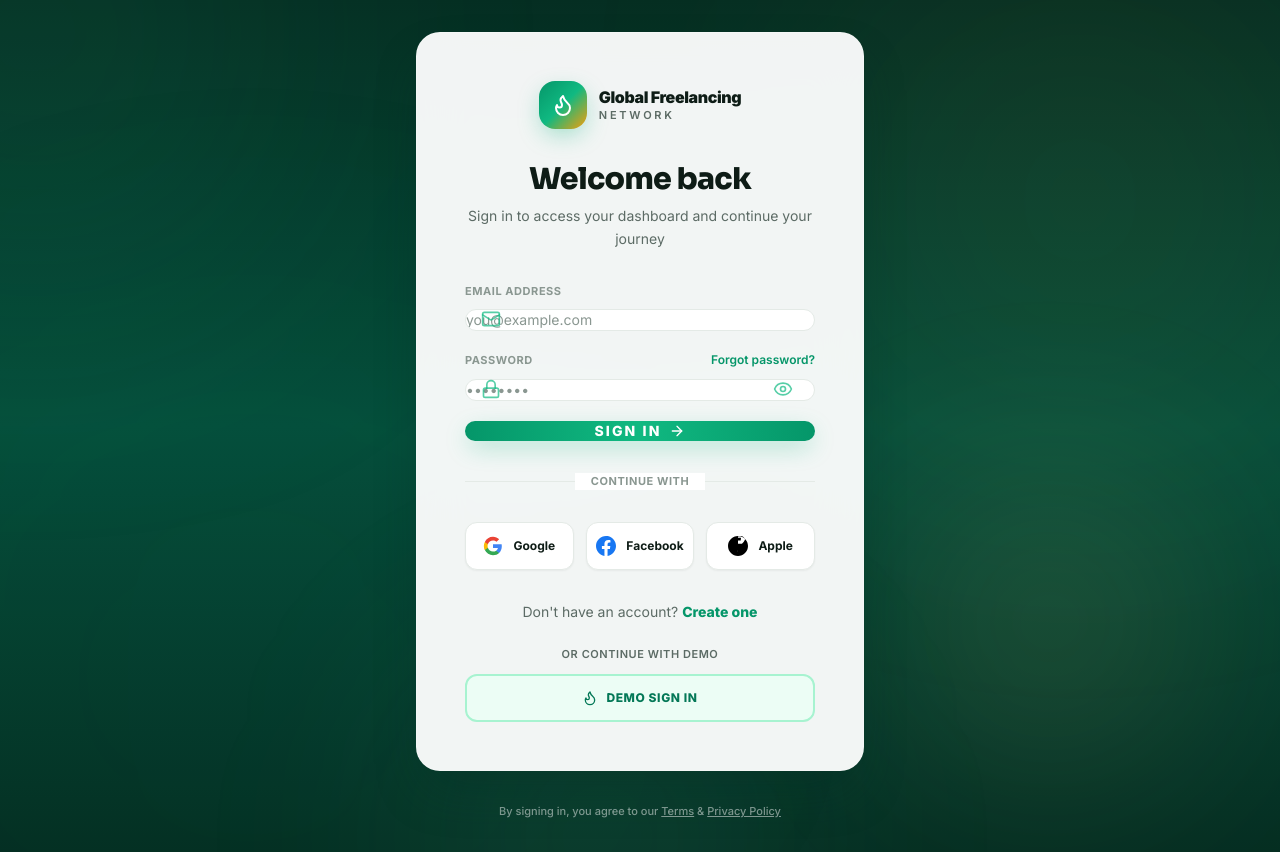
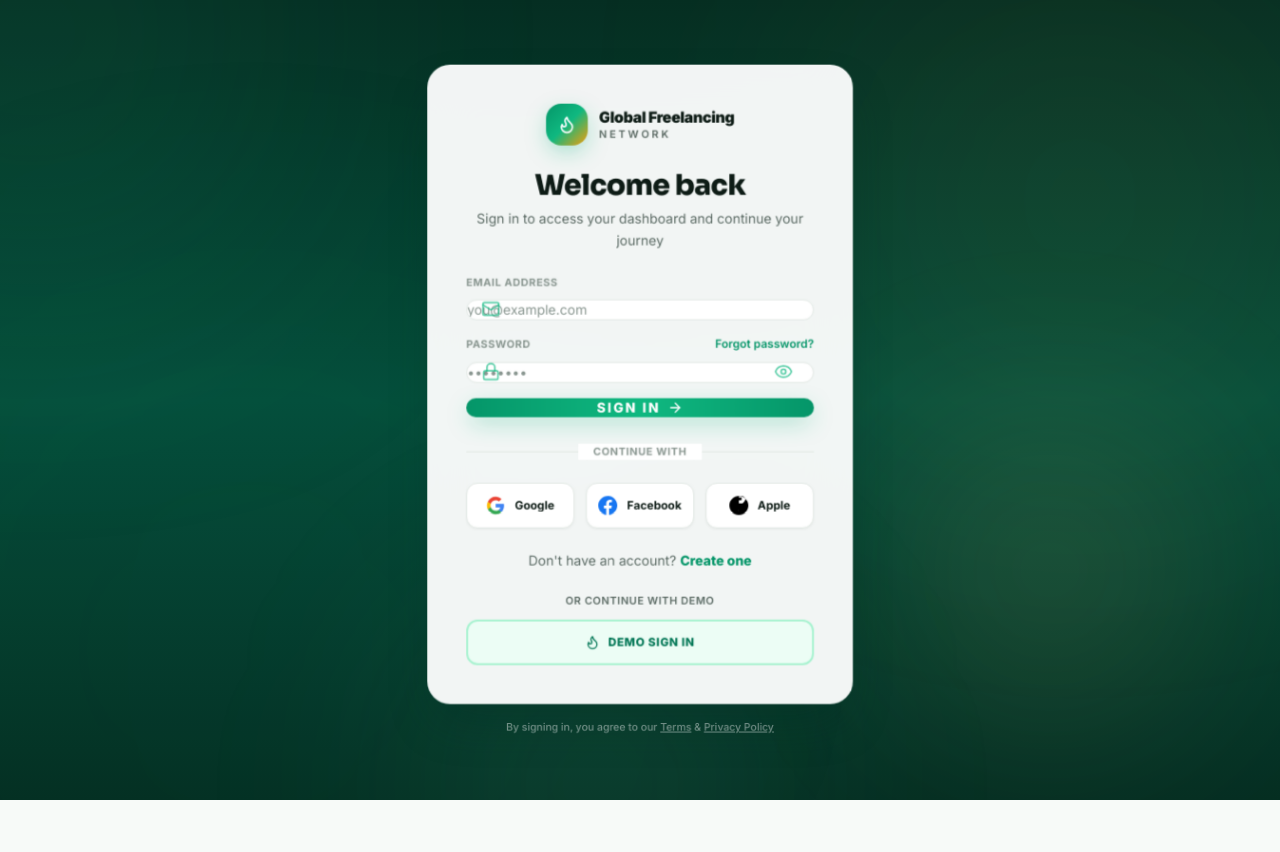
Before and after one commit to syedimad348-bit/global-freelancing-network, a React (Create React App) app in the folder frontend/: page /login in a window 1280 px wide. After the commit the page ends 800 px from the top, so only its background shows below. Built offline with nearby package versions, Linux system fonts and the light colour scheme; no server answers.

Commit message:
style: fit Login page within viewport height without scrolling

```diff
--- a/frontend/src/pages/Login.jsx
+++ b/frontend/src/pages/Login.jsx
@@ -57,7 +57,7 @@ export default function Login() {
   };
 
   return (
-    <div className="min-h-screen bg-gradient-to-b from-[#052E22] via-[#064E3B] to-[#052E22] text-ink font-sans antialiased relative flex items-center justify-center p-4 sm:p-6 lg:p-8">
+    <div className="h-dvh bg-gradient-to-b from-[#052E22] via-[#064E3B] to-[#052E22] text-ink font-sans antialiased relative flex items-center justify-center p-4 sm:p-6 lg:p-8 overflow-hidden">
       {/* Decorative gradient blobs */}
       <div className="absolute inset-0 overflow-hidden pointer-events-none">
         <div className="absolute -top-40 -left-40 w-96 h-96 rounded-full bg-emerald-400/15 blur-[150px]" />
@@ -68,19 +68,19 @@ export default function Login() {
       </div>
 
       {/* Single centered login card */}
-      <div className="relative z-10 w-full max-w-md">
+      <div className="relative z-10 w-full max-w-md max-h-full origin-center will-change-transform [@media(max-height:840px)]:scale-[0.95] [@media(max-height:720px)]:scale-[0.88] [@media(max-height:600px)]:scale-[0.8] [@media(max-height:520px)]:scale-[0.7]">
         <motion.div
-          initial={{ opacity: 0, y: 30, scale: 0.95 }}
+          initial={{ opacity: 0, y: 20, scale: 0.97 }}
           animate={{ opacity: 1, y: 0, scale: 1 }}
-          transition={{ duration: 0.5, ease: [0.22, 1, 0.36, 1] }}
+          transition={{ duration: 0.45, ease: [0.22, 1, 0.36, 1] }}
         >
           <div className="relative rounded-3xl overflow-hidden bg-white/95 backdrop-blur-xl border border-white/20 shadow-[0_25px_50px_-12px_rgba(5,46,34,0.4)]">
-            <div className="p-8 sm:p-10 lg:p-12">
+            <div className="p-6 sm:p-8 lg:p-10">
 
               {/* Logo & Brand */}
-              <div className="flex items-center justify-center gap-3 mb-8">
-                <div className="w-12 h-12 rounded-2xl bg-gradient-to-br from-emerald-600 via-emerald-500 to-amber-500 flex items-center justify-center shadow-[0_8px_24px_-4px_rgba(16,185,129,0.4)]">
-                  <Flame className="w-6 h-6 text-white" />
+              <div className="flex items-center justify-center gap-3 mb-6">
+                <div className="w-11 h-11 rounded-2xl bg-gradient-to-br from-emerald-600 via-emerald-500 to-amber-500 flex items-center justify-center shadow-[0_8px_24px_-4px_rgba(16,185,129,0.4)]">
+                  <Flame className="w-5 h-5 text-white" />
                 </div>
                 <div className="text-left">
                   <p className="text-base font-black text-ink leading-tight tracking-tight">Global Freelancing</p>
@@ -89,8 +89,8 @@ export default function Login() {
               </div>
 
               {/* Headline */}
-              <div className="text-center mb-8">
-                <h2 className="text-2xl sm:text-3xl font-black text-ink tracking-tight mb-2">Welcome back</h2>
+              <div className="text-center mb-6">
+                <h2 className="text-2xl sm:text-3xl font-black text-ink tracking-tight mb-1.5">Welcome back</h2>
                 <p className="text-sm text-ink-muted leading-relaxed">Sign in to access your dashboard and continue your journey</p>
               </div>
 
@@ -99,7 +99,7 @@ export default function Login() {
                 <motion.div
                   initial={{ opacity: 0, y: -10 }}
                   animate={{ opacity: 1, y: 0 }}
-                  className="mb-6 p-4 rounded-xl bg-rose-50 border border-rose-200 text-sm font-medium text-rose-800 flex items-start gap-3"
+                  className="mb-5 p-3.5 rounded-xl bg-rose-50 border border-rose-200 text-sm font-medium text-rose-800 flex items-start gap-3"
                   role="alert"
                 >
                   <svg className="w-5 h-5 mt-0.5 shrink-0 text-rose-500" fill="currentColor" viewBox="0 0 20 20">
@@ -110,7 +110,7 @@ export default function Login() {
               )}
 
               {/* Login form */}
-              <form onSubmit={handleLogin} className="space-y-5 mb-8">
+              <form onSubmit={handleLogin} className="space-y-4 mb-7">
                 {/* Email field */}
                 <div>
                   <label htmlFor="email" className="text-[11px] font-bold uppercase tracking-wider text-ink-subtle block mb-2">
@@ -191,7 +191,7 @@ export default function Login() {
               </form>
 
               {/* Divider */}
-              <div className="relative mb-8">
+              <div className="relative mb-6">
                 <div className="absolute inset-0 flex items-center">
                   <div className="w-full border-t border-line"></div>
                 </div>
@@ -201,7 +201,7 @@ export default function Login() {
               </div>
 
               {/* Social login buttons */}
-              <div className="grid grid-cols-3 gap-3 mb-8">
+              <div className="grid grid-cols-3 gap-3 mb-6">
                 <button
                   type="button"
                   className="w-full h-12 rounded-xl bg-white text-ink border border-line flex items-center justify-center gap-2.5 shadow-sm hover:bg-surface-subtle hover:border-emerald-200 hover:shadow-md transition-all duration-200 disabled:opacity-50 disabled:pointer-events-none group"
@@ -264,7 +264,7 @@ export default function Login() {
         </motion.div>
 
         {/* Footer note */}
-        <p className="mt-8 text-center text-[11px] text-white/50 font-medium">
+        <p className="mt-4 text-center text-[11px] text-white/50 font-medium [@media(max-height:760px)]:hidden">
           By signing in, you agree to our <Link to="/terms" className="underline hover:text-white">Terms</Link> & <Link to="/privacy" className="underline hover:text-white">Privacy Policy</Link>
         </p>
       </div>
```
